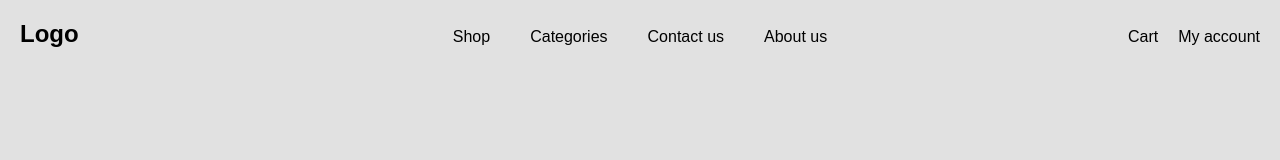
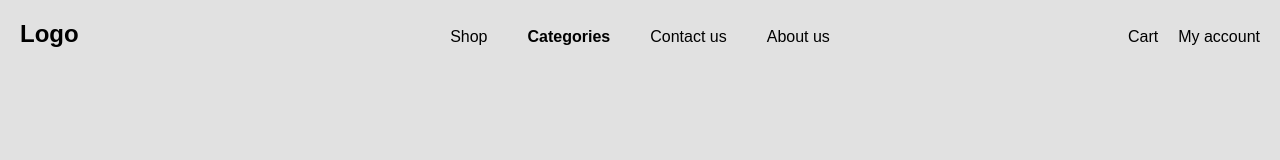
Before and after one commit to ariankoochak/productsListTask, a React (Create React App) app in the folder products-list-task/: page /categories in a window 1280 px wide. Shown: the top 160 px of the page. Built offline with nearby package versions, Linux system fonts and the light colour scheme.

Commit message:
add navigation for pages

```diff
--- a/products-list-task/src/assets/styles/global.css
+++ b/products-list-task/src/assets/styles/global.css
@@ -59,6 +59,10 @@ nav .pages li{
     cursor: pointer;
 }
 
+nav .pages ul .selected{
+    font-weight: 600;
+}
+
 nav .account-and-cart{
     width: 25%;
     text-align: right;
@@ -86,6 +90,7 @@ nav .account-and-cart .account{
     height: 250px;
     text-align: center;
     margin-bottom: 20px;
+    cursor: pointer;
 }
 
 .product img{
@@ -114,6 +119,7 @@ nav .account-and-cart .account{
 
 /*----------------------------------------shop styles*/
 .shop{
+    margin-top: 100px;
     text-align: center;
 }
 .shop .products{
--- a/products-list-task/src/layouts/Navbar.jsx
+++ b/products-list-task/src/layouts/Navbar.jsx
@@ -1,6 +1,18 @@
 import React from "react";
+import { useNavigate } from "react-router-dom";
 
-export default function Navbar() {
+export default function Navbar({selected}) {
+    const navigate = useNavigate();
+
+    const addSelectedStyle = (title)=>{
+        return title.toLowerCase() === selected?.toLowerCase() ? 'selected' : ''
+    }
+    const handleClickPages = (e)=>{
+        let pageName = e.target.textContent.toLowerCase();
+        pageName = pageName.split(" ");
+        pageName = pageName.join("-")
+        navigate(`/${pageName}`)
+    }
     return (
         <nav>
             <div className="logo">
@@ -8,10 +20,10 @@ export default function Navbar() {
             </div>
             <div className="pages">
                 <ul>
-                    <li>Shop</li>
-                    <li>Categories</li>
-                    <li>Contact us</li>
-                    <li>About us</li>
+                    <li className={addSelectedStyle('shop')} onClick={handleClickPages}>Shop</li>
+                    <li className={addSelectedStyle('categories')} onClick={handleClickPages}>Categories</li>
+                    <li className={addSelectedStyle('contact us')} onClick={handleClickPages}>Contact us</li>
+                    <li className={addSelectedStyle('about us')} onClick={handleClickPages}>About us</li>
                 </ul>
             </div>
             <div className="account-and-cart">
--- a/products-list-task/src/layouts/Shop.jsx
+++ b/products-list-task/src/layouts/Shop.jsx
@@ -26,7 +26,7 @@ export default function Shop() {
     };
     return (
         <>
-            <Navbar />
+            <Navbar selected={'shop'}/>
             <div className="shop">
                 <div className="products">{renderProducts(products)}</div>
             </div>
```
